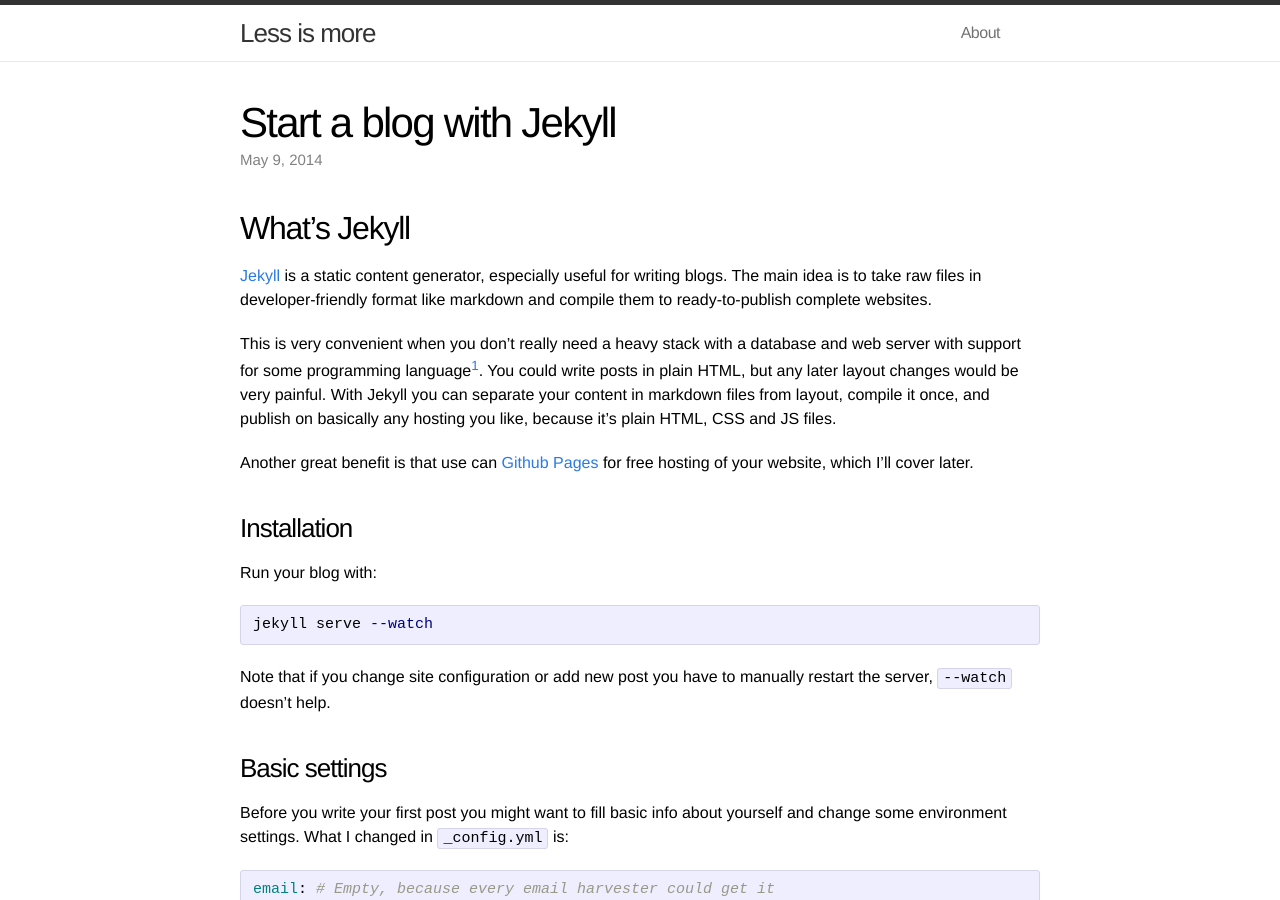
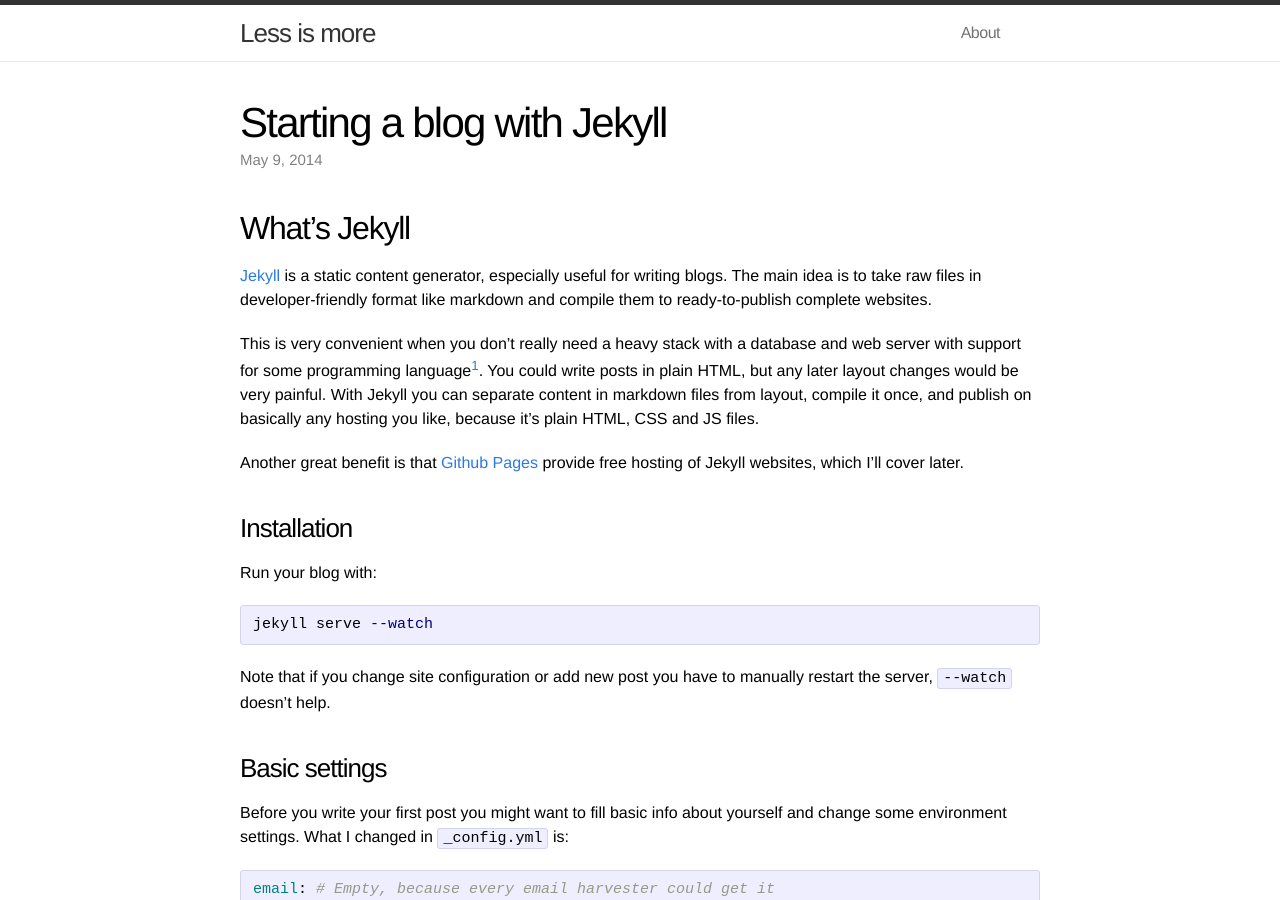
Before and after one commit to msulima/msulima.github.io, a Jekyll site: the page built from _posts/2014-05-09-start-a-blog-with-jekyll.markdown, in a window 1280 px wide and 900 px high. Built offline with Jekyll 4.4.1, drawn with Linux system fonts in a browser that asks for light colours.

Commit message:
Starting a blog with Jekyll

```diff
--- a/_posts/2014-05-09-start-a-blog-with-jekyll.markdown
+++ b/_posts/2014-05-09-start-a-blog-with-jekyll.markdown
@@ -1,17 +1,17 @@
 ---
 layout: post
-title:  "Start a blog with Jekyll"
+title:  "Starting a blog with Jekyll"
 date:   2014-05-09 23:15:18
-categories: jekyll tutorials
+categories: tutorials jekyll
 ---
 
 ## What's Jekyll
 
 [Jekyll] is a static content generator, especially useful for writing blogs. The main idea is to take raw files in developer-friendly format like markdown and compile them to ready-to-publish complete websites.
 
-This is very convenient when you don't really need a heavy stack with a database and web server with support for some programming language[^comments]. You could write posts in plain HTML, but any later layout changes would be very painful. With Jekyll you can separate your content in markdown files from layout, compile it once, and publish on basically any hosting you like, because it's plain HTML, CSS and JS files.
+This is very convenient when you don't really need a heavy stack with a database and web server with support for some programming language[^comments]. You could write posts in plain HTML, but any later layout changes would be very painful. With Jekyll you can separate content in markdown files from layout, compile it once, and publish on basically any hosting you like, because it's plain HTML, CSS and JS files.
 
-Another great benefit is that use can [Github Pages][github-pages] for free hosting of your website, which I'll cover later.
+Another great benefit is that [Github Pages][github-pages] provide free hosting of Jekyll websites, which I'll cover later.
 
 ### Installation
 
```
